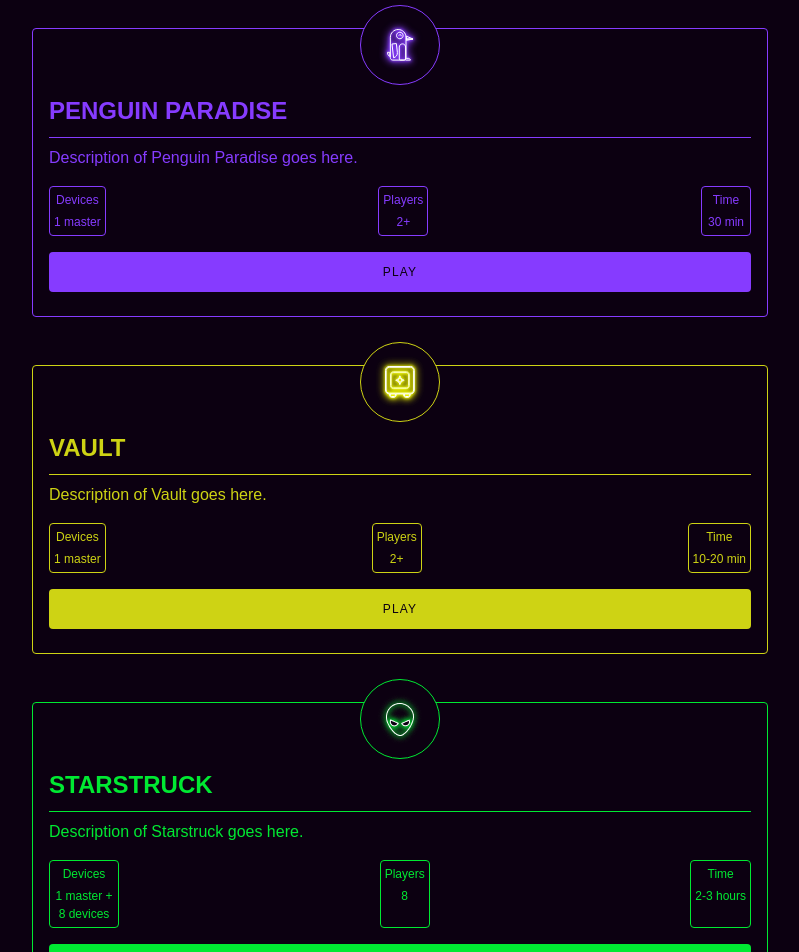
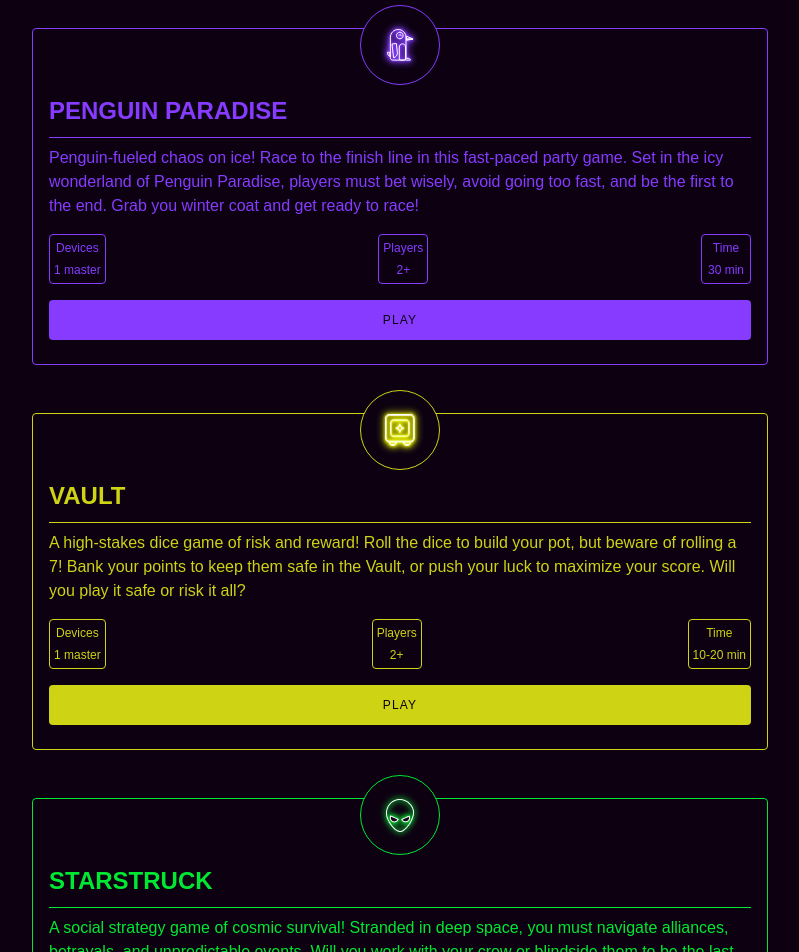
Before and after one commit to Jameson13B/neon-fiction, a React (Vite) app: page / in a window 1280 px wide. Shown: the part 120-1072 px from the top of the page, without its empty margins (240-1039 px from the left). Built offline with nearby package versions, Linux system fonts and the light colour scheme; a web font is replaced by a local one.

Commit message:
Update game descriptions in App.jsx for improved clarity and engagement

```diff
--- a/src/App.jsx
+++ b/src/App.jsx
@@ -38,7 +38,8 @@ const toastStyles = {
 const pods = [
   {
     title: "Penguin Paradise",
-    description: "Description of Penguin Paradise goes here.",
+    description:
+      "Penguin-fueled chaos on ice! Race to the finish line in this fast-paced party game. Set in the icy wonderland of Penguin Paradise, players must bet wisely, avoid going too fast, and be the first to the end. Grab you winter coat and get ready to race!",
     color: "#863bff",
     devicesNeeded: "1 master",
     playersNeeded: "2+",
@@ -60,7 +61,8 @@ const pods = [
   },
   {
     title: "Vault",
-    description: "Description of Vault goes here.",
+    description:
+      "A high-stakes dice game of risk and reward! Roll the dice to build your pot, but beware of rolling a 7! Bank your points to keep them safe in the Vault, or push your luck to maximize your score. Will you play it safe or risk it all?",
     color: "#CED314",
     devicesNeeded: "1 master",
     playersNeeded: "2+",
@@ -69,7 +71,8 @@ const pods = [
   },
   {
     title: "Starstruck",
-    description: "Description of Starstruck goes here.",
+    description:
+      "A social strategy game of cosmic survival! Stranded in deep space, you must navigate alliances, betrayals, and unpredictable events. Will you work with your crew or blindside them to be the last one standing? Trust no one in the void—only the strongest strategist survives.",
     color: "#00E932",
     devicesNeeded: "1 master + 8 devices",
     playersNeeded: "8",
```
